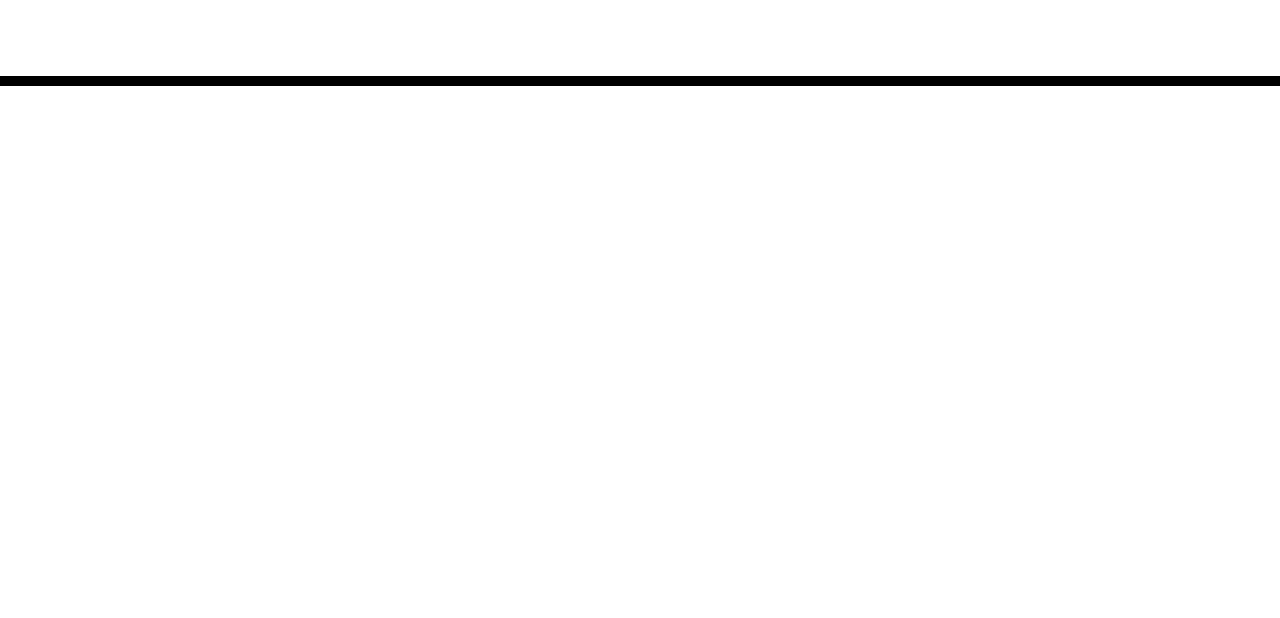
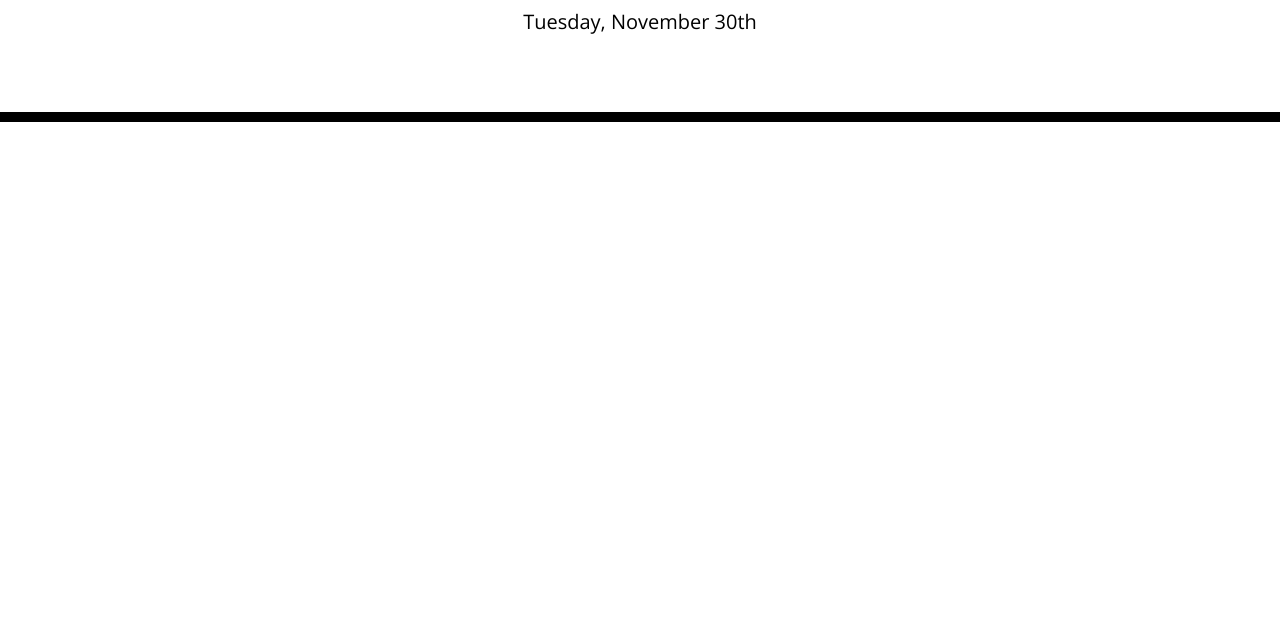
Before and after one commit to svellucci18/day-planner, a plain HTML site: page index.html in a window 1280 px wide. Shown: the part 182-800 px from the top of the page. Drawn offline with nearby package versions, Linux system fonts and the light colour scheme.

Commit message:
added in the current date

```diff
--- a/index.html
+++ b/index.html
@@ -4,10 +4,12 @@
     <meta charset="UTF-8" />
     <meta name="viewport" content="width=device-width, initial-scale=1.0" />
     <meta http-equiv="X-UA-Compatible" content="ie=edge" />
+    <!-- link to the bootstrp version 4.3.1 -->
     <link
       rel="stylesheet"
       href="https://stackpath.bootstrapcdn.com/bootstrap/4.3.1/css/bootstrap.min.css"
     />
+    <!-- link to a cool font package -->
     <link
       rel="stylesheet"
       href="https://use.fontawesome.com/releases/v5.8.1/css/all.css"
@@ -18,6 +20,7 @@
       href="https://fonts.googleapis.com/css?family=Open+Sans&display=swap"
       rel="stylesheet"
     />
+    <!-- Link to the local css -->
     <link rel="stylesheet" href="style.css" />
     <title>Work Day Scheduler</title>
   </head>
@@ -32,7 +35,11 @@
       <!-- Timeblocks go here -->
     </div>
 
+    <!-- Link to jquery vs 3.2 -->
     <script src="https://cdnjs.cloudflare.com/ajax/libs/jquery/3.2.1/jquery.min.js"></script>
+    <!-- link to moment -->
     <script src="https://cdnjs.cloudflare.com/ajax/libs/moment.js/2.24.0/moment.min.js"></script>
+    <!-- link to local js -->
+    <script src="script.js"></script>
   </body>
 </html>
--- a/script.js
+++ b/script.js
@@ -2,6 +2,10 @@
 var containerEl = $('.container')
 // $('#currentDay')
 var currentHour
+
+// Add current Day to jumbotron
+var currentDay = moment();
+        $("#currentDay").text(currentDay.format("dddd, MMMM Do"));
 
 // Loop through from 9 - 17 (military time)
 for (var i=9; i<18; i++) {
```
